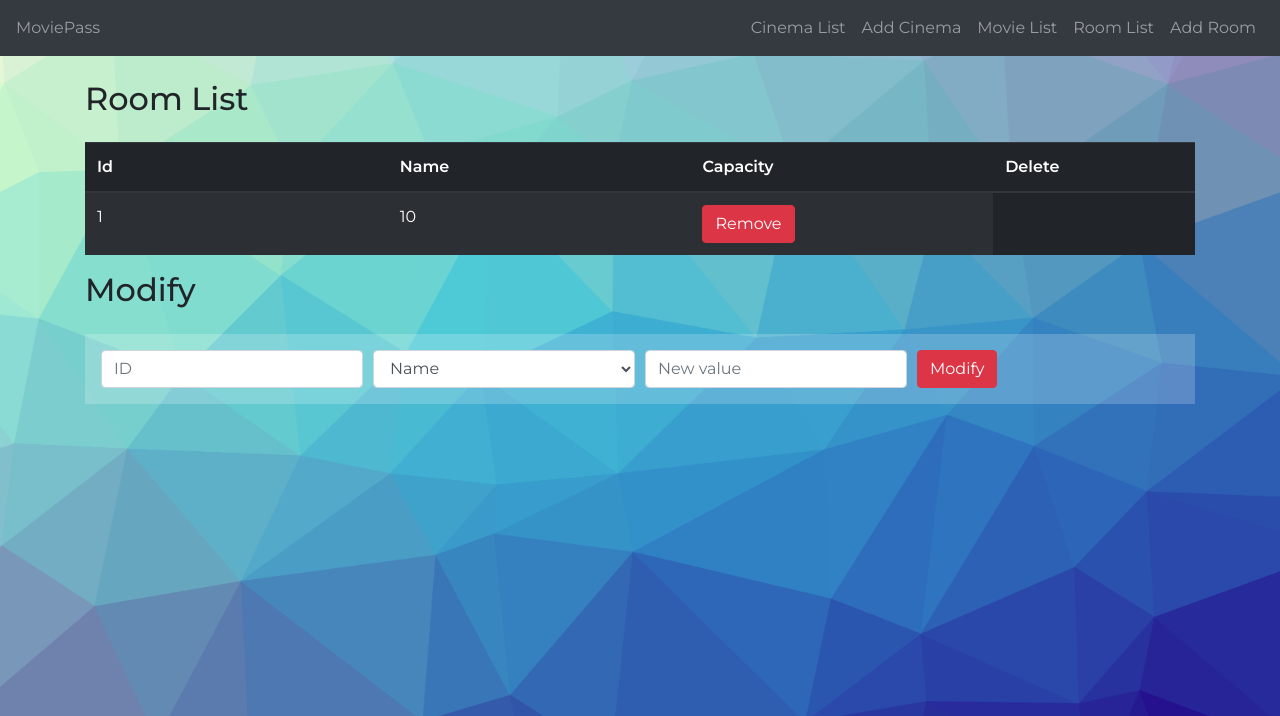
After one commit to IribarneAgustin/TP-Final-laboratorio-IV, a PHP site: template Views/room-list.php in a window 1280 px wide. The commit adds this page. Shown: the top 716 px of the page. Run offline with PHP 8.4, Linux system fonts and the light colour scheme; the template is opened without the code that fills it: most values are stand-ins (such as "Sample title", 1, 10 or a date in 2020); some libraries are stand-ins or nearby versions.

Commit message:
views room

```diff
--- a/Config/Config.php
+++ b/Config/Config.php
@@ -4,7 +4,7 @@ define("ROOT", dirname(__DIR__) . "/");   // raiz del proyecto definido como ROO
 
 
 // Cambiar Valor del FRONT_ROOT por el Root Directory de su propio Proyecto
-define("FRONT_ROOT", "/proyectos/TpFinal/");
+define("FRONT_ROOT", "/tpcinema/TP-Final-laboratorio-IV/");
 define("VIEWS_PATH", "Views/");
 define("CSS_PATH", FRONT_ROOT. "Assets/css/");
 define("JS_PATH", FRONT_ROOT. "Assets/js/");
--- a/DAO/IRoomDAO.php
+++ b/DAO/IRoomDAO.php
@@ -7,7 +7,7 @@
     {
         function Add(Room $room);
         function GetAll();
-        function Delete($idRoom);
+        function Remove($idRoom);
         function Update(Room $modifiedRoom);
     }
 ?>
--- a/Views/nav-bar.php
+++ b/Views/nav-bar.php
@@ -14,5 +14,11 @@
           <li class="nav-item">
                <a class="nav-link" href="<?php echo FRONT_ROOT;?>Movie/showList">Movie List</a>
           </li>
+          <li class="nav-item">
+               <a class="nav-link" href="<?php echo FRONT_ROOT;?>Room/showList">Room List</a>
+          </li>
+          <li class="nav-item">
+               <a class="nav-link" href="<?php echo FRONT_ROOT;?>Room/showAddView">Add Room</a>
+          </li>
      </ul>
 </nav>
--- /dev/null
+++ b/Views/room-list.php
@@ -0,0 +1,68 @@
+<?php
+include('header.php');
+include('nav-bar.php');
+?>
+
+<main class="py-4">
+  <section id="listado" class="mb-5">
+    <div class="container">
+      <h2 class="mb-4">Room List</h2>
+      <form action="<?php echo FRONT_ROOT ?>Room/remove" method="post" class="bg-light-alpha">
+        <table class="table table-striped table-dark">
+          <thead class="thead-dark">
+            <tr>
+              <th style="width: 15%;">Id</th>
+              <th style="width: 15%;">Name</th>
+              <th style="width: 15%;">Capacity</th>
+              <th style="width: 10%;">Delete</th>
+            </tr>
+          </thead>
+          <tbody>
+            <?php foreach ($roomList as $value) { ?>
+              <tr>
+                <td> <?php echo $value->getId(); ?> </td>
+                <td> <?php echo $value->getCapacity(); ?> </td>
+                <td>
+                  <button type="submit" name="remove" class="btn btn-danger" value="<?php echo $value->getId(); ?>"> Remove </button>
+                </td>
+              </tr>
+
+            <?php } ?>
+
+          </tbody>
+        </table>
+      </form>
+      <h2 class="mb-4">Modify</h2>
+      <form action="<?php echo FRONT_ROOT . "Room/modify" ?>" class="bg-light-alpha p-3">
+        <div class="form-row">
+          <div class="col">
+            <input type="number" name="id" min=0 class="form-control" placeholder="ID">
+          </div>
+          <div class="col">
+            <select name="field" class="form-control" placeholder="field">
+              <option value="name">Name</option>
+              <option value="capacity">Capacity</option>
+            </select>
+          </div>
+          <div class="col">
+            <input type="" name=newValue class="form-control" placeholder="New value">
+          </div>
+          <div class="col">
+            <button type="submit" name="modify" class="btn btn-danger" value=""> Modify</button>
+          </div>
+        </div>
+      </form>
+      <?php
+      if (isset($message) && $message != "") {
+        echo "<div class='alert alert-danger' role='alert'> $message </div>";
+      }
+      ?>
+    </div>
+    </div>
+    <!-- / main body -->
+    <div class="clear"></div>
+</main>
+</div>
+<?php
+include('footer.php');
+?>
```
Also changed, not shown: Views/add-room.php (added).
